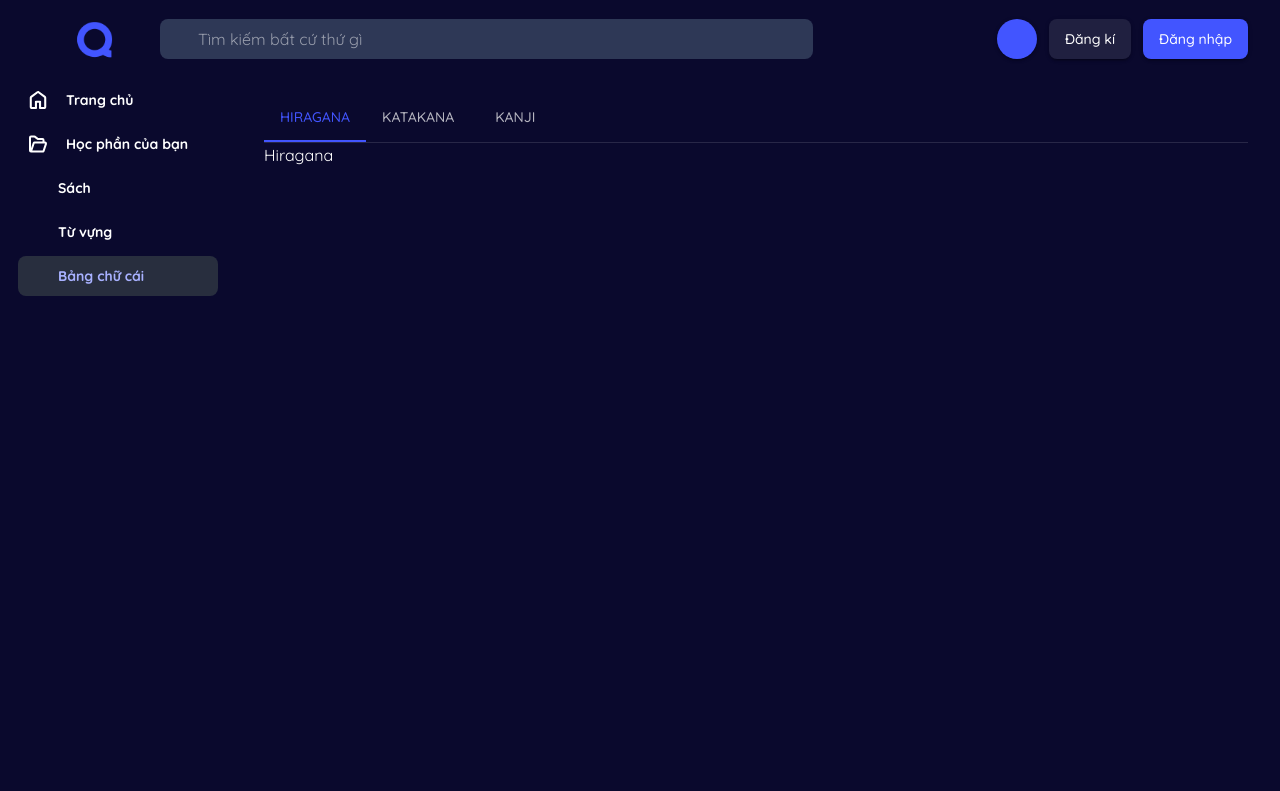
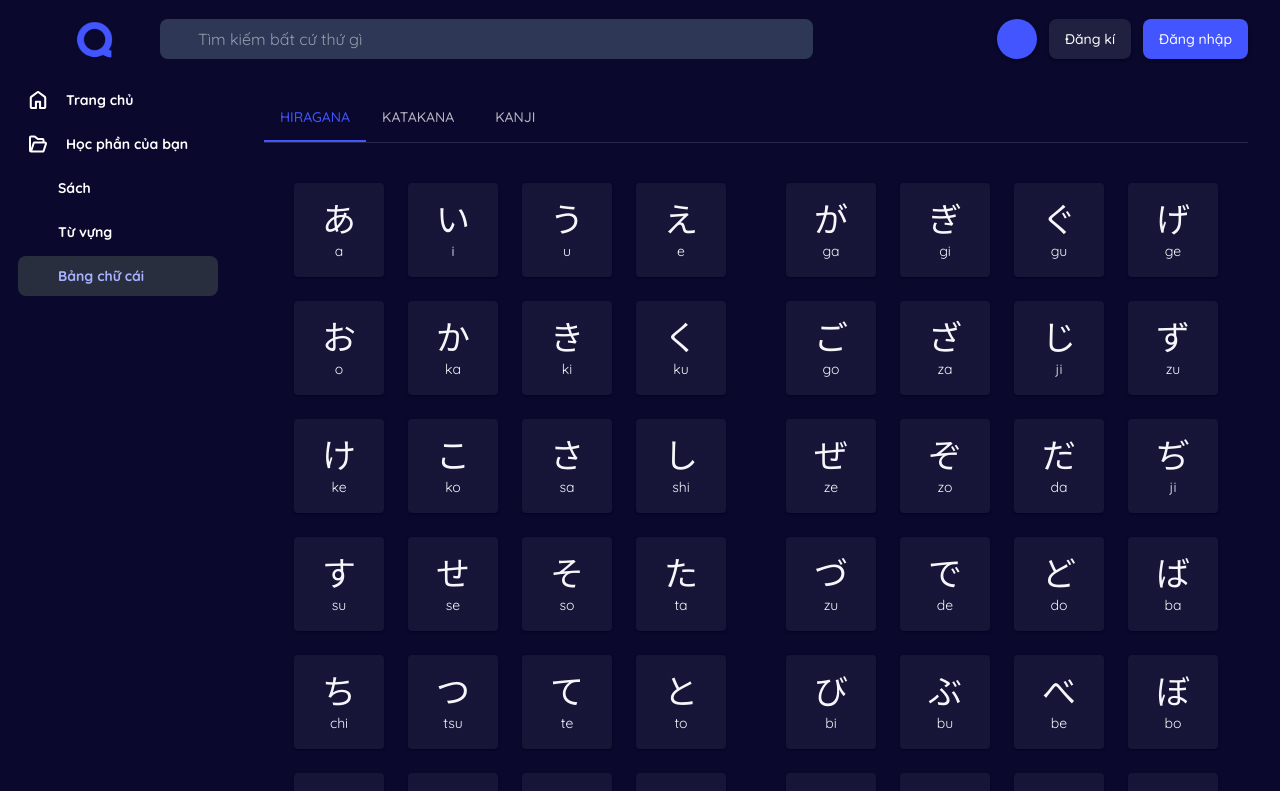
Before and after one commit to vuongtruc2004/CSharp_Quizlet_Frontend, a Next.js app: page /alphabet in a window 1280 px wide. Shown: the top 791 px of the page. Built offline with nearby package versions, Linux system fonts and the light colour scheme; some icons are missing; what @mui/material-nextjs would draw is missing.

Commit message:
ghep lai giao dien roi thay doi mau

```diff
--- a/app/globals.css
+++ b/app/globals.css
@@ -44,4 +44,7 @@
   --color-sky-400: #51cfff;
 
   --color-sunset-400-sunset-300: #ffdc62;
+
+  --color-indigo-500-twilight-700: #303294;
+
 }
--- a/features/alphabet/ui/alphabet.tab.tsx
+++ b/features/alphabet/ui/alphabet.tab.tsx
@@ -1,10 +1,19 @@
-'use client'
-import Tabs from '@mui/material/Tabs';
-import Tab from '@mui/material/Tab';
-import Box from '@mui/material/Box';
-import { useState } from 'react';
-import Hiragana from './hiragana';
-import Katakana from './katakana';
+"use client";
+import Tabs from "@mui/material/Tabs";
+import Tab from "@mui/material/Tab";
+import Box from "@mui/material/Box";
+import { useEffect, useState } from "react";
+import {
+  hiraganaNotVoicedSet,
+  hiraganaVoicedSet,
+  hiraganaYoonMap,
+  katakanaNotVoicedMap,
+  katakanaVoicedMap,
+  katakanaYoonMap,
+} from "../services/set.alphabet";
+import { kanjiList } from "../services/kanji.data";
+import SingleAlphabet from "./single.alphabet";
+import KanjiPage from "./kanji";
 
 interface TabPanelProps {
   children?: React.ReactNode;
@@ -24,15 +33,46 @@ function CustomTabPanel(props: TabPanelProps) {
 
 export default function AlphabetTab() {
   const [value, setValue] = useState(0);
+  const [voicedMap, setVoicedMap] = useState<Map<string, string> | null>();
+  const [notVoicedMap, setNotVoicedMap] = useState<Map<
+    string,
+    string
+  > | null>();
+  const [yoonMap, setYoonMap] = useState<Map<string, string> | null>();
+  const [kanjiData, setKanjiData] = useState<
+    { kanji: string; meaning: string; reading: string }[]
+  >([]);
+
+  useEffect(() => {
+    switch (value) {
+      case 0:
+        setNotVoicedMap(hiraganaNotVoicedSet);
+        setVoicedMap(hiraganaVoicedSet);
+        setYoonMap(hiraganaYoonMap);
+        break;
+      case 1:
+        setNotVoicedMap(katakanaNotVoicedMap);
+        setVoicedMap(katakanaVoicedMap);
+        setYoonMap(katakanaYoonMap);
+        break;
+      case 2:
+        setKanjiData(kanjiList);
+        break;
+    }
+  }, [value]);
 
   const handleChange = (event: React.SyntheticEvent, newValue: number) => {
     setValue(newValue);
   };
 
   return (
-		<div className='pl-4.5'>
-			<Box sx={{ borderBottom: 1, borderColor: 'divider' }}>
-				<Tabs value={value} onChange={handleChange} aria-label="basic tabs example">
+    <div className="pl-4.5">
+      <Box sx={{ borderBottom: 1, borderColor: "divider" }}>
+        <Tabs
+          value={value}
+          onChange={handleChange}
+          aria-label="basic tabs example"
+        >
           <Tab label="Hiragana" />
           <Tab label="Katakana" />
           <Tab label="Kanji" />
@@ -40,15 +80,23 @@ export default function AlphabetTab() {
       </Box>
 
       <CustomTabPanel value={value} index={0}>
-				<Hiragana />
+        <SingleAlphabet
+          voicedMap={voicedMap}
+          notVoicedMap={notVoicedMap}
+          yoonMap={yoonMap}
+        />
       </CustomTabPanel>
 
       <CustomTabPanel value={value} index={1}>
-				<Katakana />
+        <SingleAlphabet
+          voicedMap={voicedMap}
+          notVoicedMap={notVoicedMap}
+          yoonMap={yoonMap}
+        />
       </CustomTabPanel>
 
       <CustomTabPanel value={value} index={2}>
-				// cho trang kanji o day
+        <KanjiPage kanjiData={kanjiData} />{" "}
       </CustomTabPanel>
     </div>
   );
--- a/features/alphabet/ui/hiragana.tsx
+++ /dev/null
@@ -1,7 +0,0 @@
-const Hiragana = () => {
-    return (
-        <div>Hiragana</div>
-    )
-}
-
-export default Hiragana
--- a/features/alphabet/ui/kanji.tsx
+++ b/features/alphabet/ui/kanji.tsx
@@ -13,8 +13,7 @@ const KanjiPage = ({
         container
         spacing={2}
         sx={{
-          width: "65vw",
-          margin: "0 auto",
+          width: "full",
           paddingTop: "40px",
         }}
       >
--- a/features/alphabet/ui/katakana.tsx
+++ /dev/null
@@ -1,7 +0,0 @@
-const Katakana = () => {
-    return (
-        <div>Katakana</div>
-    )
-}
-
-export default Katakana
--- a/features/alphabet/ui/left.side.tsx
+++ b/features/alphabet/ui/left.side.tsx
@@ -24,7 +24,7 @@ const LeftSide = ({
     <Box sx={{ flex: 1 }}>
       <Grid
         container
-        spacing={2}
+        spacing={3}
         sx={{ display: "flex", justifyContent: "center" }}
       >
         {voicedMap &&
@@ -47,8 +47,8 @@ const LeftSide = ({
                 <Grid item xs={2} key={`spacer-${index}`}>
                   <Card
                     sx={{
-                      minHeight: 70,
-                      minWidth: 70,
+                      minHeight: 90,
+                      minWidth: 90,
                       backgroundColor: "transparent",
                       boxShadow: "none",
                       border: "none",
@@ -63,11 +63,10 @@ const LeftSide = ({
               <Grid item xs={2} key={index}>
                 <Card
                   sx={{
-                    minHeight: 70,
-                    minWidth: 70,
-                    backgroundColor: "white",
-                    border: "2px solid var(--color-gray-100-twilight-500)",
-                    color: "black",
+                    minHeight: 90,
+                    minWidth: 90,
+                    backgroundColor: "var(--color-indigo-500-twilight-700)",
+                    color: "var(--color-gray-800-gray-200)",
                   }}
                   onClick={() => {
                     setOpenModal(true);
--- a/features/alphabet/ui/modal.detail.tsx
+++ b/features/alphabet/ui/modal.detail.tsx
@@ -51,23 +51,9 @@ const ModalDetail = <T extends string[] | KanjiItem>({
           <CloseIcon fontSize="small" />
         </IconButton>
 
-        <Box
-          sx={{
-            width: 500,
-            height: 400,
-            border: "2px solid var(--color-gray-100-twilight-500)",
-            backgroundColor: "var(--color-gray-800-gray-200)",
-            color: "black",
-            boxShadow: 24,
-            p: 2,
-            borderRadius: 2,
-            display: "flex",
-            flexDirection: "column",
-          }}
-        >
+        <div className="w-[500px] border-2 border-gray-100-twilight-500 p-2 rounded-lg flex flex-col shadow-md bg-gray-800-gray-200 text-black">
           <Box
             sx={{
-              flex: 3,
               display: "flex",
               alignItems: "center",
               justifyContent: "center",
@@ -82,20 +68,25 @@ const ModalDetail = <T extends string[] | KanjiItem>({
             sx={{
               flex: 1,
               display: "flex",
-              alignItems: "center",
+              alignItems: "end",
               justifyContent: "center",
               position: "relative",
             }}
           >
-            <Typography sx={{ fontSize: "30px" }}>
-              {Array.isArray(data) ? data[1] : data.meaning}
-              <SettingsEthernetIcon
-                sx={{
-                  color: "var(--color-gray-100-twilight-500)",
-                  margin: "10px",
-                }}
-              />
-              {Array.isArray(data) ? null : data.reading}
+            <Typography
+              sx={{
+                fontSize: "30px",
+                display: "flex",
+                flexDirection: "column",
+                textAlign: "center",
+              }}
+            >
+              <span className="text-lg">
+                {Array.isArray(data) ? data[1] : data.meaning}
+              </span>
+              <span className="text-2lg font-bold">
+                {Array.isArray(data) ? null : data.reading}
+              </span>
             </Typography>
 
             <Typography
@@ -125,7 +116,7 @@ const ModalDetail = <T extends string[] | KanjiItem>({
               />
             </Typography>
           </Box>
-        </Box>
+        </div>
       </Box>
     </Modal>
   );
--- a/features/alphabet/ui/right.side.tsx
+++ b/features/alphabet/ui/right.side.tsx
@@ -25,7 +25,7 @@ const RightSide = ({
     <Box sx={{ flex: 1 }}>
       <Grid
         container
-        spacing={2}
+        spacing={3}
         sx={{ display: "flex", justifyContent: "center" }}
       >
         {voicedMap &&
@@ -34,11 +34,10 @@ const RightSide = ({
             <Grid item xs={2} key={index}>
               <Card
                 sx={{
-                  minHeight: 70,
-                  minWidth: 70,
-                  backgroundColor: "white",
-                  border: "2px solid var(--color-gray-100-twilight-500)",
-                  color: "black",
+                  minHeight: 90,
+                  minWidth: 90,
+                  backgroundColor: "var(--color-indigo-500-twilight-700)",
+                  color: "var(--color-gray-800-gray-200)",
                 }}
                 onClick={() => {
                   setOpenModal(true);
@@ -67,10 +66,9 @@ const RightSide = ({
                 <Card
                   sx={{
                     minHeight: 80,
-                    minWidth: 128,
-                    backgroundColor: "white",
-                    border: "2px solid var(--color-gray-100-twilight-500)",
-                    color: "black",
+                    minWidth: 125,
+                    backgroundColor: "var(--color-indigo-500-twilight-700)",
+                    color: "var(--color-gray-800-gray-200)",
                   }}
                   onClick={() => {
                     setOpenModal(true);
--- a/features/alphabet/ui/single.alphabet.tsx
+++ b/features/alphabet/ui/single.alphabet.tsx
@@ -15,8 +15,7 @@ const SingleAlphabet = ({
   return (
     <Box
       sx={{
-        width: "65vw",
-        margin: "0 auto",
+        width: "full",
         display: "flex",
         justifyContent: "space-between",
         paddingTop: "40px",
--- a/features/alphabet/ui/single.kanji.tsx
+++ b/features/alphabet/ui/single.kanji.tsx
@@ -27,9 +27,8 @@ const SingleKanjiPage = ({
           sx={{
             minHeight: 70,
             minWidth: 70,
-            backgroundColor: "white",
-            border: "2px solid var(--color-gray-100-twilight-500)",
-            color: "black",
+            backgroundColor: "var(--color-indigo-500-twilight-700)",
+            color: "var(--color-gray-800-gray-200)",
           }}
           onClick={() => {
             setOpenModal(true);
```
Lines whose indentation alone changed are shown as unchanged.
